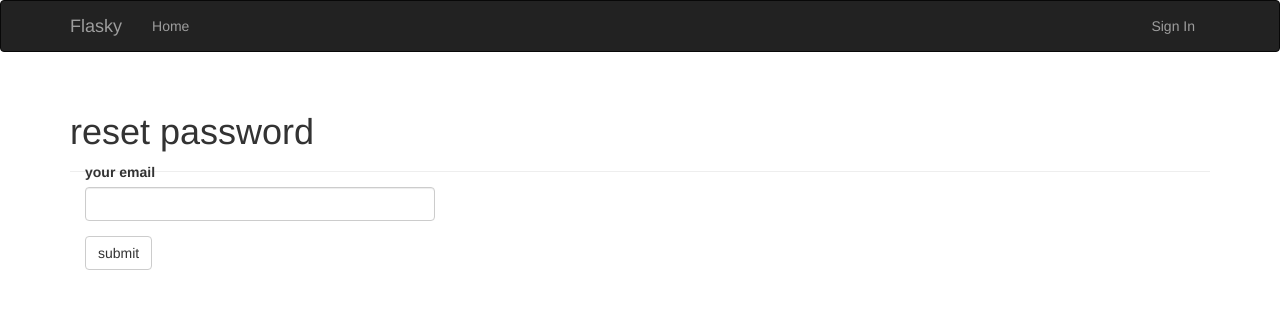
After one commit to menghao2015/msflask, a Flask app: page /auth/reset_password in a window 1280 px wide. The commit adds this page. Shown: the top 309 px of the page. Run offline with Flask 2, Linux system fonts and the light colour scheme; some libraries are stand-ins or nearby versions.

Commit message:
reset_password

```diff
--- a/myapp/auth/forms.py
+++ b/myapp/auth/forms.py
@@ -3,6 +3,19 @@ from wtforms import StringField, PasswordField, BooleanField, SubmitField
 from wtforms.validators import Required, Length, Email, Regexp, EqualTo
 from wtforms import ValidationError
 from ..models import User
+
+
+
+class CheckEmailForm(Form):
+	email = StringField('your email', validators = [Required(), Length(1,64), Email()])
+	submit = SubmitField('submit')
+
+class ResetPasswordForm(Form):
+	new_pd1 = PasswordField('new password', validators = [Required(),
+								EqualTo('new_pd2', 'password do not match')])
+
+	new_pd2 = PasswordField('confirm password', validators = [Required()])
+	submit = SubmitField('submit')
 
 
 class ChangePasswordForm(Form):
--- a/myapp/auth/views.py
+++ b/myapp/auth/views.py
@@ -6,6 +6,9 @@ from . import auth
 from .forms import LoginForm
 from .forms import RegistrationForm
 from .forms import ChangePasswordForm
+from .forms import CheckEmailForm
+from .forms import ResetPasswordForm
+
 from ..models import User
 from .. import db
 from ..email  import send_email
@@ -17,6 +20,30 @@ def before_request():
 			and request.endpoint[:5] != 'auth.' \
 			and request.endpoint != 'static':
 		return redirect(url_for('auth.unconfirmed'))
+
+@auth.route('/reset_password',methods = ['GET', 'POST'])
+def check_email():
+	form = CheckEmailForm()
+	if form.validate_on_submit():
+		user = User.query.filter_by(email = form.email.data).first()
+		token = user.generate_confirmation_token()
+		send_email(form.email.data,'Reset Password',
+				'auth/email/reset_password', user = user, token = token)
+		flash('A confirmation  email send to you inbox, follow url to reset password')
+		return redirect(url_for('main.index'))
+	return render_template('auth/check_email.html', form = form)
+
+@auth.route('/reset_password/<token>', methods = ['GET', 'POST'])
+def reset_password(token):
+	form = ResetPasswordForm()
+	if form.validate_on_submit():
+		current_user.password = form.new_pd1.data
+		db.session.add(current_user)
+		flash('reset password complete')
+		return redirect(url_for('auth.login'))
+	return render_template('auth/reset_password.html', form = form)
+
+
 
 @auth.route('/unconfirmed')
 def unconfirmed():
--- /dev/null
+++ b/myapp/templates/auth/check_email.html
@@ -0,0 +1,14 @@
+{% extends "base.html" %}
+{% import "bootstrap/wtf.html" as wtf %}
+
+{% block title %} Check-Email {% endblock %}
+
+{% block page_content %}
+<div class="page-header">
+	<h1>reset password</h1>
+	<div class="col-md-4">
+	{{ wtf.quick_form(form) }}
+	</div>
+</div>
+
+{% endblock %}
--- a/myapp/templates/auth/login.html
+++ b/myapp/templates/auth/login.html
@@ -13,6 +13,8 @@
 <p>	{{ wtf.quick_form(form) }} </p>
 
 <p> New user? <a href={{ url_for('auth.register') }} > Click here to register </a> </p>
+<br>
+<p>forget password ? <a href={{ url_for('auth.check_email') }}> Click here to reset password</a></p>
 </div>
 
 {% endblock %}
```
Also changed, not shown: myapp/templates/auth/email/reset_password.html (added, +8 -0 lines), myapp/templates/auth/email/reset_password.txt (added, +7 -0 lines), myapp/templates/auth/reset_password.html (added, +15 -0 lines), 1 other file.
